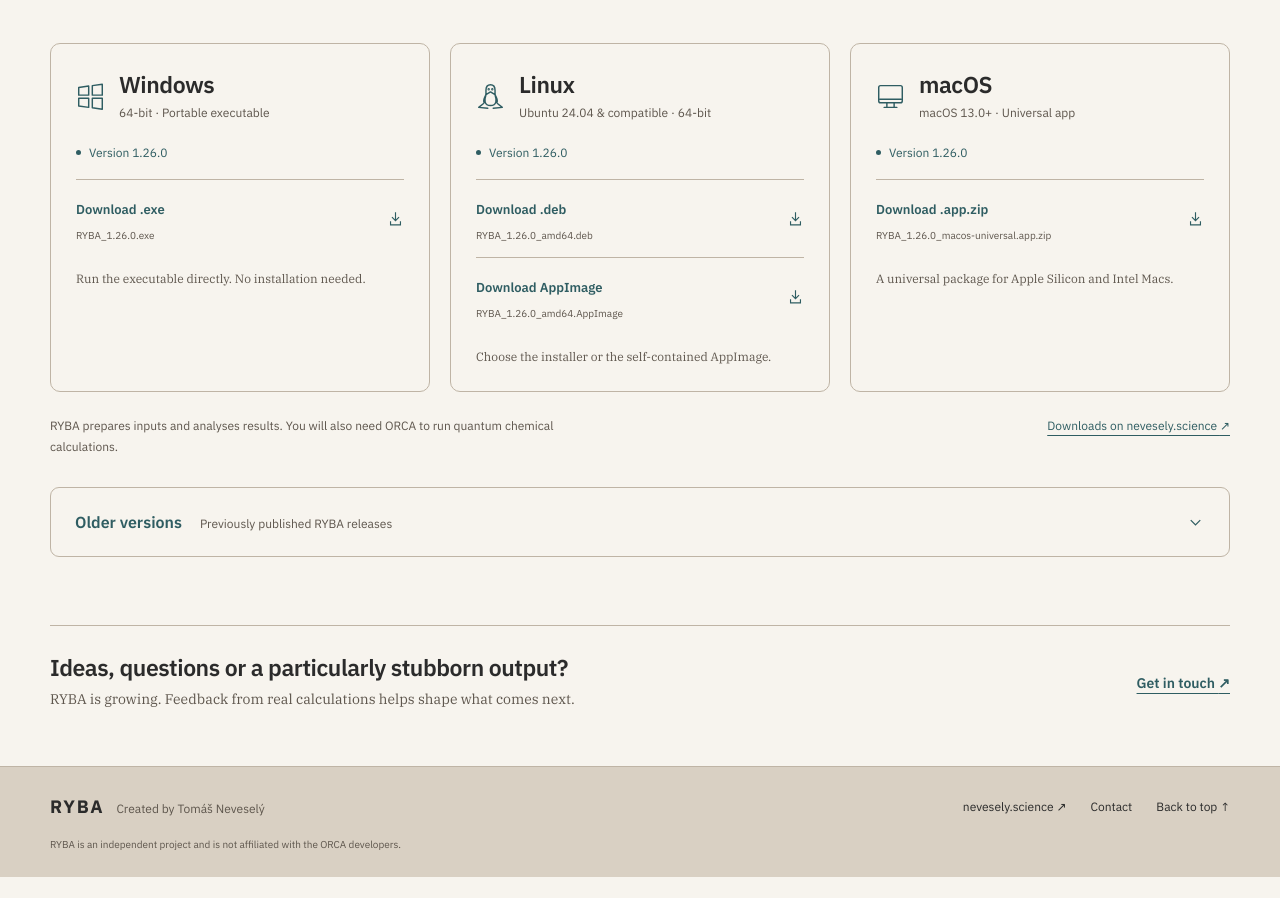
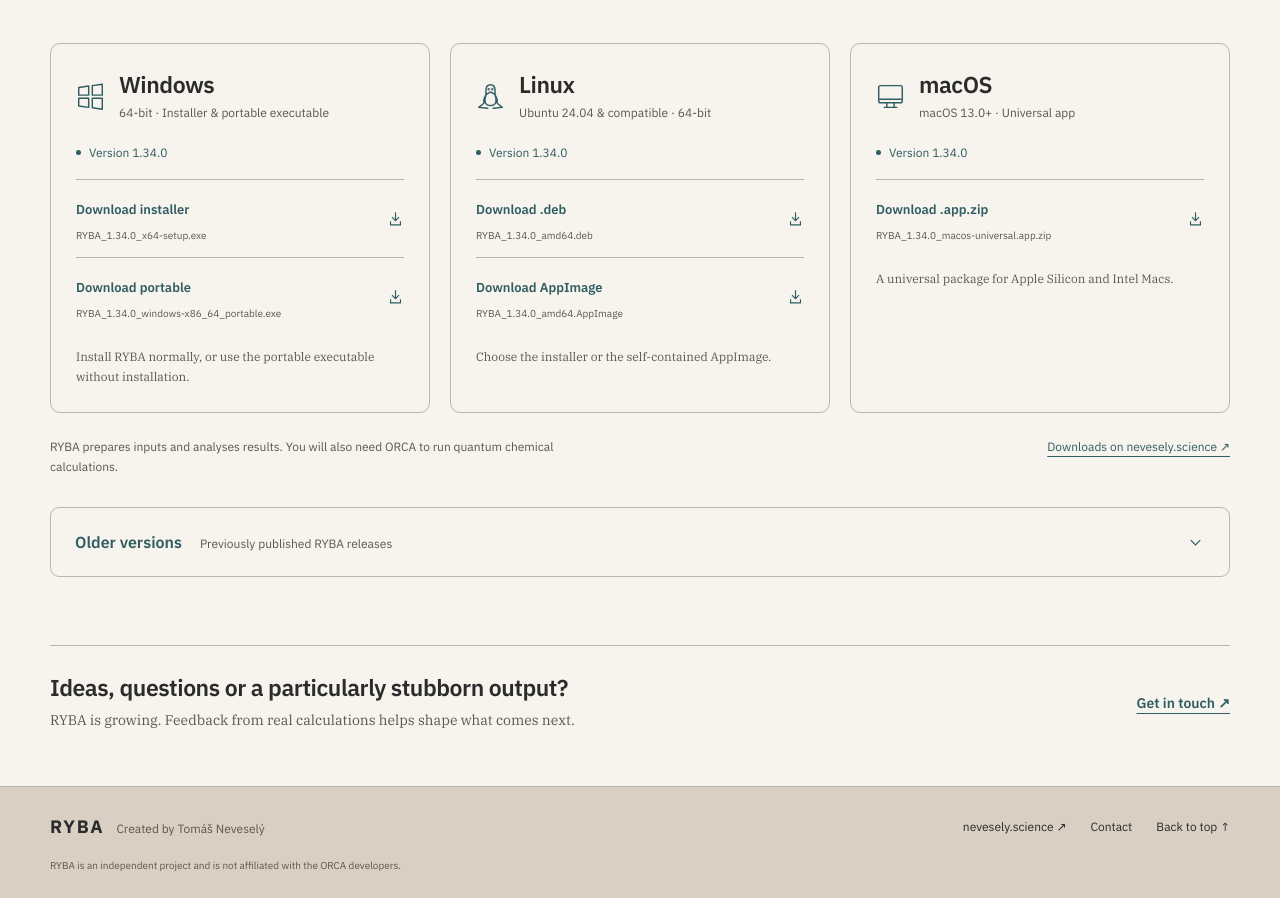
Before and after one commit to nevsci/RYBA-website, a plain HTML site: page index.html in a window 1280 px wide. Shown: the part 4196-5094 px from the top of the page. Before the commit the page ends 5073 px from the top, so only its background shows below. Drawn offline with Linux system fonts and the light colour scheme; no server answers.

Commit message:
Stage RYBA 1.34.0 website downloads and archive 1.26.0

```diff
--- a/index.html
+++ b/index.html
@@ -203,22 +203,23 @@
       <div class="section-header"><div><p class="section-index"><span aria-hidden="true">IV</span> Downloads</p><h2 id="downloads-title">Make room for<br>a small fish.</h2></div><p class="section-intro">Choose the package for your system and start exploring. These are the same RYBA downloads available on nevesely.science.</p></div>
       <div class="downloads-grid">
         <article class="download-card" aria-labelledby="windows-title">
-          <div class="os-heading"><svg class="os-icon" viewBox="0 0 32 32" aria-hidden="true"><path d="m3 6 11-1.5v10H3Zm15-2 11-1.5v12H18ZM3 18h11v10L3 26.5Zm15 0h11v12L18 28.5Z"/></svg><div><h3 class="os-name" id="windows-title">Windows</h3><div class="os-description">64-bit · Portable executable</div></div></div>
-          <span class="release" data-release-for="windows">Version 1.26.0</span>
-          <a class="download-link" data-download="windows" href="https://nevesely.science/assets/projects/RYBA/Windows/RYBA_1.26.0.exe" data-goatcounter-click="download-ryba-1.26.0-windows-exe" data-goatcounter-title="RYBA 1.26.0 Windows EXE" data-goatcounter-no-session="1" data-goatcounter-referrer="https://ryba.nevesely.science/"><span><span class="download-label">Download .exe</span><span class="file-name">RYBA_1.26.0.exe</span></span><svg viewBox="0 0 24 24" fill="none" stroke="currentColor" stroke-width="1.6" aria-hidden="true"><path d="M12 3v12m-5-5 5 5 5-5M5 16v5h14v-5"/></svg></a>
-          <p class="download-help">Run the executable directly. No installation needed.</p>
+          <div class="os-heading"><svg class="os-icon" viewBox="0 0 32 32" aria-hidden="true"><path d="m3 6 11-1.5v10H3Zm15-2 11-1.5v12H18ZM3 18h11v10L3 26.5Zm15 0h11v12L18 28.5Z"/></svg><div><h3 class="os-name" id="windows-title">Windows</h3><div class="os-description">64-bit · Installer &amp; portable executable</div></div></div>
+          <span class="release" data-release-for="windows-portable">Version 1.34.0</span>
+          <a class="download-link" data-download="windows-setup" href="https://nevesely.science/assets/projects/RYBA/Windows/RYBA_1.34.0_x64-setup.exe" data-goatcounter-click="download-ryba-1.34.0-windows-setup" data-goatcounter-title="RYBA 1.34.0 Windows Installer" data-goatcounter-no-session="1" data-goatcounter-referrer="https://ryba.nevesely.science/"><span><span class="download-label">Download installer</span><span class="file-name">RYBA_1.34.0_x64-setup.exe</span></span><svg viewBox="0 0 24 24" fill="none" stroke="currentColor" stroke-width="1.6" aria-hidden="true"><path d="M12 3v12m-5-5 5 5 5-5M5 16v5h14v-5"/></svg></a>
+          <a class="download-link" data-download="windows-portable" href="https://nevesely.science/assets/projects/RYBA/Windows/RYBA_1.34.0_windows-x86_64_portable.exe" data-goatcounter-click="download-ryba-1.34.0-windows-portable" data-goatcounter-title="RYBA 1.34.0 Windows Portable EXE" data-goatcounter-no-session="1" data-goatcounter-referrer="https://ryba.nevesely.science/"><span><span class="download-label">Download portable</span><span class="file-name">RYBA_1.34.0_windows-x86_64_portable.exe</span></span><svg viewBox="0 0 24 24" fill="none" stroke="currentColor" stroke-width="1.6" aria-hidden="true"><path d="M12 3v12m-5-5 5 5 5-5M5 16v5h14v-5"/></svg></a>
+          <p class="download-help">Install RYBA normally, or use the portable executable without installation.</p>
         </article>
         <article class="download-card" aria-labelledby="linux-title">
           <div class="os-heading"><svg class="os-icon" viewBox="0 0 32 32" aria-hidden="true"><path d="M9 23c-2-4 2-7 2-10V9c0-4 2-6 5-6s5 2 5 6v4c0 3 4 6 2 10M11 14l5-3 5 3M11 14c-2 6-2 12 5 12s7-6 5-12M8 24l-5 4 10 1M24 24l5 4-10 1"/><circle cx="14" cy="8" r=".5"/><circle cx="18" cy="8" r=".5"/></svg><div><h3 class="os-name" id="linux-title">Linux</h3><div class="os-description">Ubuntu 24.04 &amp; compatible · 64-bit</div></div></div>
-          <span class="release" data-release-for="deb">Version 1.26.0</span>
-          <a class="download-link" data-download="deb" href="https://nevesely.science/assets/projects/RYBA/Linux/RYBA_1.26.0_amd64.deb" data-goatcounter-click="download-ryba-1.26.0-linux-deb" data-goatcounter-title="RYBA 1.26.0 Linux DEB" data-goatcounter-no-session="1" data-goatcounter-referrer="https://ryba.nevesely.science/"><span><span class="download-label">Download .deb</span><span class="file-name">RYBA_1.26.0_amd64.deb</span></span><svg viewBox="0 0 24 24" fill="none" stroke="currentColor" stroke-width="1.6" aria-hidden="true"><path d="M12 3v12m-5-5 5 5 5-5M5 16v5h14v-5"/></svg></a>
-          <a class="download-link" data-download="appimage" href="https://nevesely.science/assets/projects/RYBA/Linux/RYBA_1.26.0_amd64.AppImage" data-goatcounter-click="download-ryba-1.26.0-linux-appimage" data-goatcounter-title="RYBA 1.26.0 Linux AppImage" data-goatcounter-no-session="1" data-goatcounter-referrer="https://ryba.nevesely.science/"><span><span class="download-label">Download AppImage</span><span class="file-name">RYBA_1.26.0_amd64.AppImage</span></span><svg viewBox="0 0 24 24" fill="none" stroke="currentColor" stroke-width="1.6" aria-hidden="true"><path d="M12 3v12m-5-5 5 5 5-5M5 16v5h14v-5"/></svg></a>
+          <span class="release" data-release-for="deb">Version 1.34.0</span>
+          <a class="download-link" data-download="deb" href="https://nevesely.science/assets/projects/RYBA/Linux/RYBA_1.34.0_amd64.deb" data-goatcounter-click="download-ryba-1.34.0-linux-deb" data-goatcounter-title="RYBA 1.34.0 Linux DEB" data-goatcounter-no-session="1" data-goatcounter-referrer="https://ryba.nevesely.science/"><span><span class="download-label">Download .deb</span><span class="file-name">RYBA_1.34.0_amd64.deb</span></span><svg viewBox="0 0 24 24" fill="none" stroke="currentColor" stroke-width="1.6" aria-hidden="true"><path d="M12 3v12m-5-5 5 5 5-5M5 16v5h14v-5"/></svg></a>
+          <a class="download-link" data-download="appimage" href="https://nevesely.science/assets/projects/RYBA/Linux/RYBA_1.34.0_amd64.AppImage" data-goatcounter-click="download-ryba-1.34.0-linux-appimage" data-goatcounter-title="RYBA 1.34.0 Linux AppImage" data-goatcounter-no-session="1" data-goatcounter-referrer="https://ryba.nevesely.science/"><span><span class="download-label">Download AppImage</span><span class="file-name">RYBA_1.34.0_amd64.AppImage</span></span><svg viewBox="0 0 24 24" fill="none" stroke="currentColor" stroke-width="1.6" aria-hidden="true"><path d="M12 3v12m-5-5 5 5 5-5M5 16v5h14v-5"/></svg></a>
           <p class="download-help">Choose the installer or the self-contained AppImage.</p>
         </article>
         <article class="download-card" aria-labelledby="macos-title">
           <div class="os-heading"><svg class="os-icon" viewBox="0 0 32 32" aria-hidden="true"><rect x="3" y="4" width="26" height="19" rx="2"/><path d="M12 23v5m8-5v5M9 28h14M4 19h24"/></svg><div><h3 class="os-name" id="macos-title">macOS</h3><div class="os-description">macOS 13.0+ · Universal app</div></div></div>
-          <span class="release" data-release-for="macos">Version 1.26.0</span>
-          <a class="download-link" data-download="macos" href="https://nevesely.science/assets/projects/RYBA/MacOS/RYBA_1.26.0_macos-universal.app.zip" data-goatcounter-click="download-ryba-1.26.0-macos-universal" data-goatcounter-title="RYBA 1.26.0 macOS universal ZIP" data-goatcounter-no-session="1" data-goatcounter-referrer="https://ryba.nevesely.science/"><span><span class="download-label">Download .app.zip</span><span class="file-name">RYBA_1.26.0_macos-universal.app.zip</span></span><svg viewBox="0 0 24 24" fill="none" stroke="currentColor" stroke-width="1.6" aria-hidden="true"><path d="M12 3v12m-5-5 5 5 5-5M5 16v5h14v-5"/></svg></a>
+          <span class="release" data-release-for="macos">Version 1.34.0</span>
+          <a class="download-link" data-download="macos" href="https://nevesely.science/assets/projects/RYBA/MacOS/RYBA_1.34.0_macos-universal.app.zip" data-goatcounter-click="download-ryba-1.34.0-macos-universal" data-goatcounter-title="RYBA 1.34.0 macOS universal ZIP" data-goatcounter-no-session="1" data-goatcounter-referrer="https://ryba.nevesely.science/"><span><span class="download-label">Download .app.zip</span><span class="file-name">RYBA_1.34.0_macos-universal.app.zip</span></span><svg viewBox="0 0 24 24" fill="none" stroke="currentColor" stroke-width="1.6" aria-hidden="true"><path d="M12 3v12m-5-5 5 5 5-5M5 16v5h14v-5"/></svg></a>
           <p class="download-help">A universal package for Apple Silicon and Intel Macs.</p>
         </article>
       </div>
@@ -226,10 +227,13 @@
       <details class="release-archive" id="older-versions">
         <summary><span class="archive-summary"><span class="archive-title">Older versions</span><span class="archive-subtitle">Previously published RYBA releases</span></span><svg class="archive-chevron" viewBox="0 0 24 24" fill="none" stroke="currentColor" stroke-width="1.6" aria-hidden="true"><path d="m6 9 6 6 6-6"/></svg></summary>
         <div class="archive-content">
-          <p class="archive-empty">No older versions yet.</p>
-          <!-- Add previously published releases here when the next version is released.
-               Keep original versioned file URLs on nevesely.science.
-               Do not add data-download or data-release-for attributes to archived entries. -->
+          <h3>RYBA 1.26.0</h3>
+          <p>Previously published release. Only tested versions are made available for download, so release numbers may not be consecutive.</p>
+          <ul>
+            <li>Windows: <a href="https://nevesely.science/assets/projects/RYBA/Windows/RYBA_1.26.0.exe" data-goatcounter-click="download-ryba-1.26.0-windows-exe" data-goatcounter-title="RYBA 1.26.0 Windows EXE" data-goatcounter-no-session="1" data-goatcounter-referrer="https://ryba.nevesely.science/">Portable .exe</a></li>
+            <li>Linux: <a href="https://nevesely.science/assets/projects/RYBA/Linux/RYBA_1.26.0_amd64.deb" data-goatcounter-click="download-ryba-1.26.0-linux-deb" data-goatcounter-title="RYBA 1.26.0 Linux DEB" data-goatcounter-no-session="1" data-goatcounter-referrer="https://ryba.nevesely.science/">.deb</a> · <a href="https://nevesely.science/assets/projects/RYBA/Linux/RYBA_1.26.0_amd64.AppImage" data-goatcounter-click="download-ryba-1.26.0-linux-appimage" data-goatcounter-title="RYBA 1.26.0 Linux AppImage" data-goatcounter-no-session="1" data-goatcounter-referrer="https://ryba.nevesely.science/">AppImage</a></li>
+            <li>macOS: <a href="https://nevesely.science/assets/projects/RYBA/MacOS/RYBA_1.26.0_macos-universal.app.zip" data-goatcounter-click="download-ryba-1.26.0-macos-universal" data-goatcounter-title="RYBA 1.26.0 macOS universal ZIP" data-goatcounter-no-session="1" data-goatcounter-referrer="https://ryba.nevesely.science/">Universal .app.zip</a></li>
+          </ul>
         </div>
       </details>
     </section>
```
